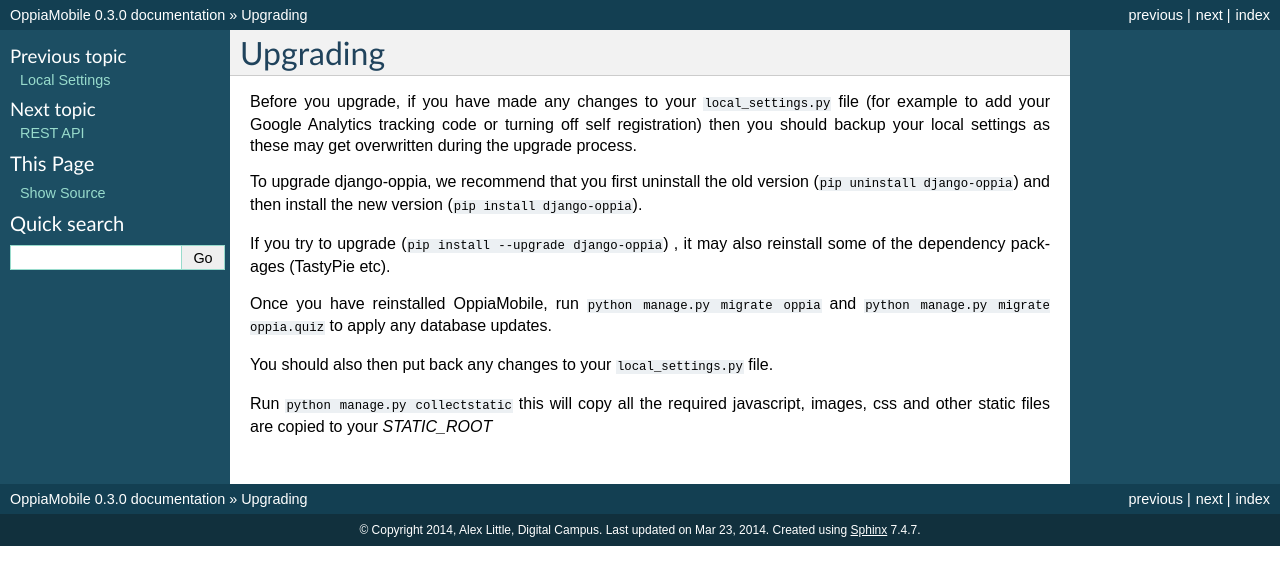
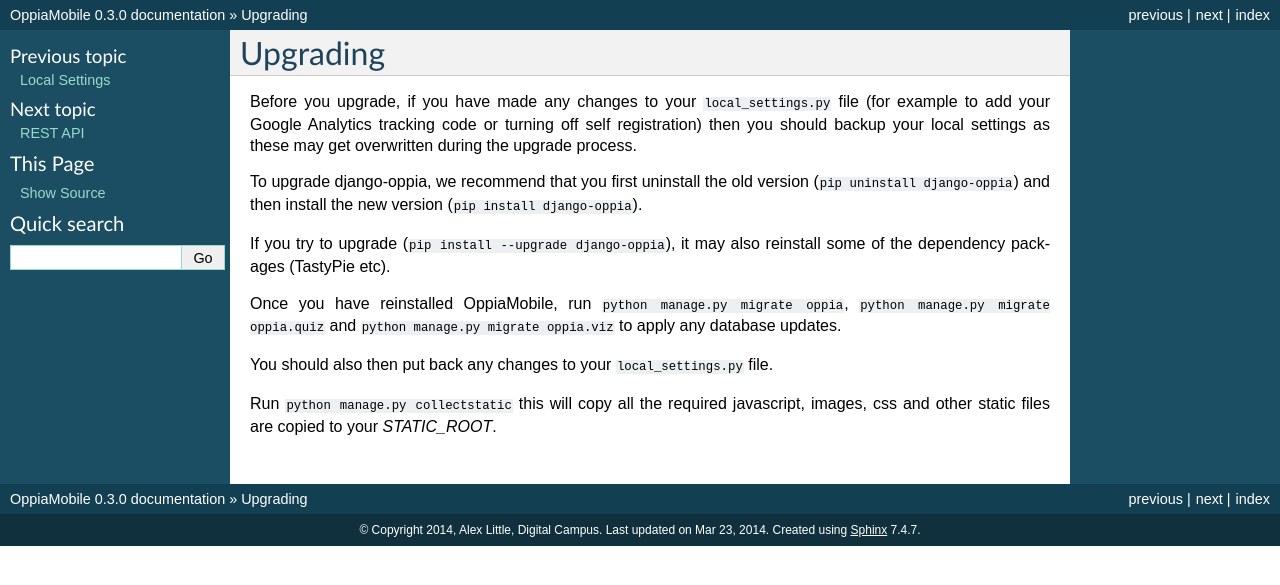
Before and after one commit to DigitalCampus/django-oppia, a Sphinx documentation site: the page built from docs/upgrade.rst, in a window 1280 px wide. Shown: the top 585 px of the page. Built offline with Sphinx 7.4.7, drawn with Linux system fonts in a browser that asks for light colours; the version number is read from the project's files by our own code.

Commit message:
OPEN - task 131: Update docs to reflect oppia.viz and how to use this https://github.com/DigitalCampus/django-oppia/issues/issue/131

```diff
--- a/docs/changelog.rst
+++ b/docs/changelog.rst
@@ -1,5 +1,10 @@
 Change Log
 ============
+
+v0.3.0 - released: XXXXX
+----------------------------
+* Moved to beta development status
+* Updated oppia-schema.xsd
 
 v0.2.15
 -------
--- a/docs/index.rst
+++ b/docs/index.rst
@@ -23,6 +23,7 @@
    api
    utilities
    custom/index
+   viz/index
    changelog
    author
    acknowledgements
--- a/docs/upgrade.rst
+++ b/docs/upgrade.rst
@@ -1,16 +1,22 @@
 Upgrading
 =========
 
-Before you upgrade, if you have made any changes to your ``local_settings.py`` file (for example to add your Google Analytics tracking code
-or turning off self registration) then you should backup your local settings as these may get overwritten during the upgrade process.
+Before you upgrade, if you have made any changes to your ``local_settings.py``
+file (for example to add your Google Analytics tracking code or turning off self
+registration) then you should backup your local settings as these may get
+overwritten during the upgrade process.
 
-To upgrade django-oppia, we recommend that you first uninstall the old version (``pip uninstall django-oppia``) and then
-install the new version (``pip install django-oppia``).
+To upgrade django-oppia, we recommend that you first uninstall the old version
+(``pip uninstall django-oppia``) and then install the new version (``pip install django-oppia``).
 
-If you try to upgrade (``pip install --upgrade django-oppia``) , it may also reinstall some of the dependency packages (TastyPie etc).
+If you try to upgrade (``pip install --upgrade django-oppia``), it may also
+reinstall some of the dependency packages (TastyPie etc).
 
-Once you have reinstalled OppiaMobile, run ``python manage.py migrate oppia`` and ``python manage.py migrate oppia.quiz`` to apply any database updates.
+Once you have reinstalled OppiaMobile, run ``python manage.py migrate oppia``,
+``python manage.py migrate oppia.quiz`` and  ``python manage.py migrate oppia.viz``
+to apply any database updates.
 
 You should also then put back any changes to your ``local_settings.py`` file.
 
-Run ``python manage.py collectstatic`` this will copy all the required javascript, images, css and other static files are copied to your `STATIC_ROOT`
+Run ``python manage.py collectstatic`` this will copy all the required
+javascript, images, css and other static files are copied to your `STATIC_ROOT`.
```
Also changed, not shown: docs/install.rst (+10 -5 lines), docs/viz/index.rst (added, +25 -0 lines), docs/viz/user_map.rst (added, +19 -0 lines).
